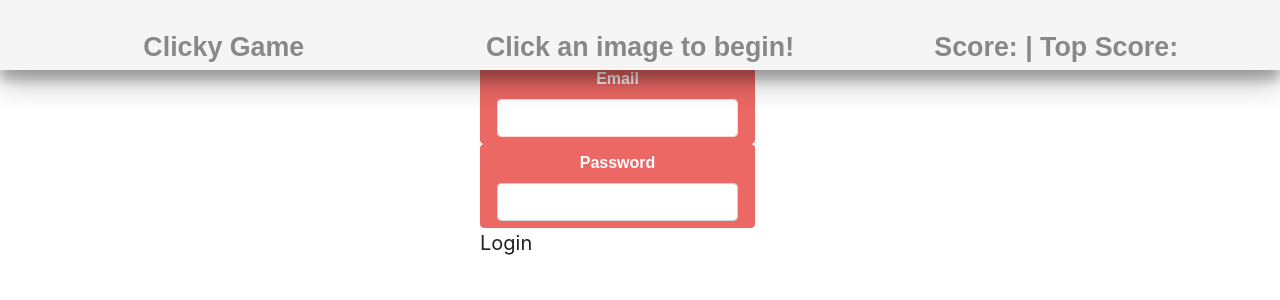
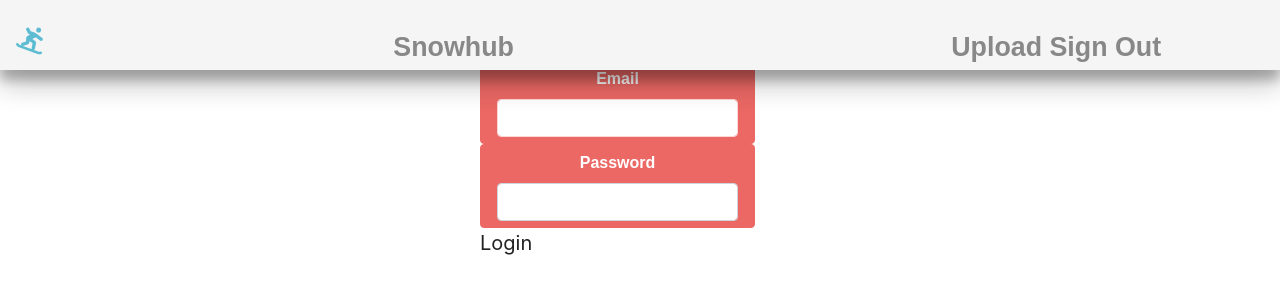
Before and after one commit to hyryo513/snowhub, a React (Create React App) app in the folder client/: page / in a window 1280 px wide. Shown: the top 300 px of the page. Built offline with nearby package versions, Linux system fonts and the light colour scheme; a web font is replaced by a local one.

Commit message:
Update Navbar.js

```diff
--- a/client/src/Components/Navbar/Navbar.js
+++ b/client/src/Components/Navbar/Navbar.js
@@ -5,10 +5,9 @@ class Navbar extends Component {
   render() {
     return (
       <nav className="navbar">
-
-          <li className=""><a href>Clicky Game</a></li>
-          <li className="">Click an image to begin!</li>
-          <li className="">Score:    {this.props.score} | Top Score: {this.props.score}</li>
+         <a class="navbar-brand scale-in-center"> <i class="fas fa-snowboarding rotate-center"></i></a>
+          <li className=""><a href="">Snowhub</a></li>
+          <li className="">Upload    {this.props.upload}  Sign Out {this.props.login}</li>
       </nav>
     );
   }
```
